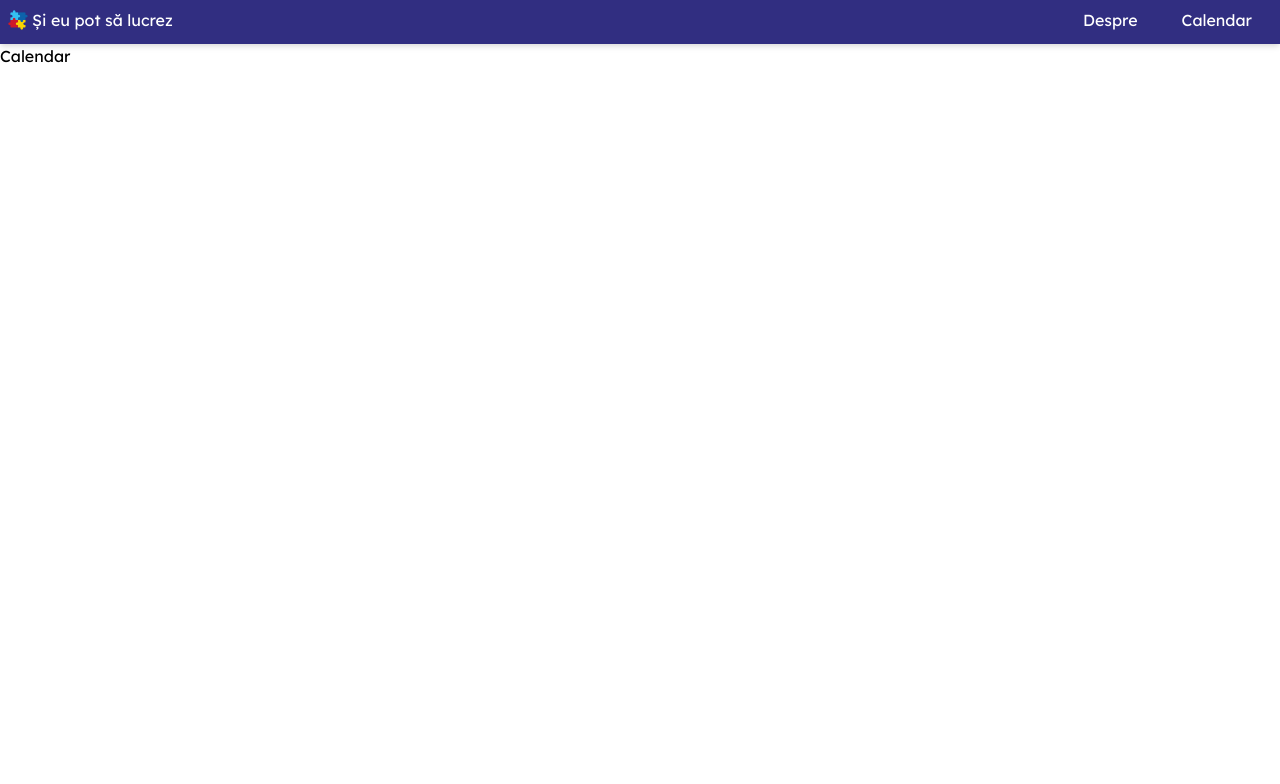
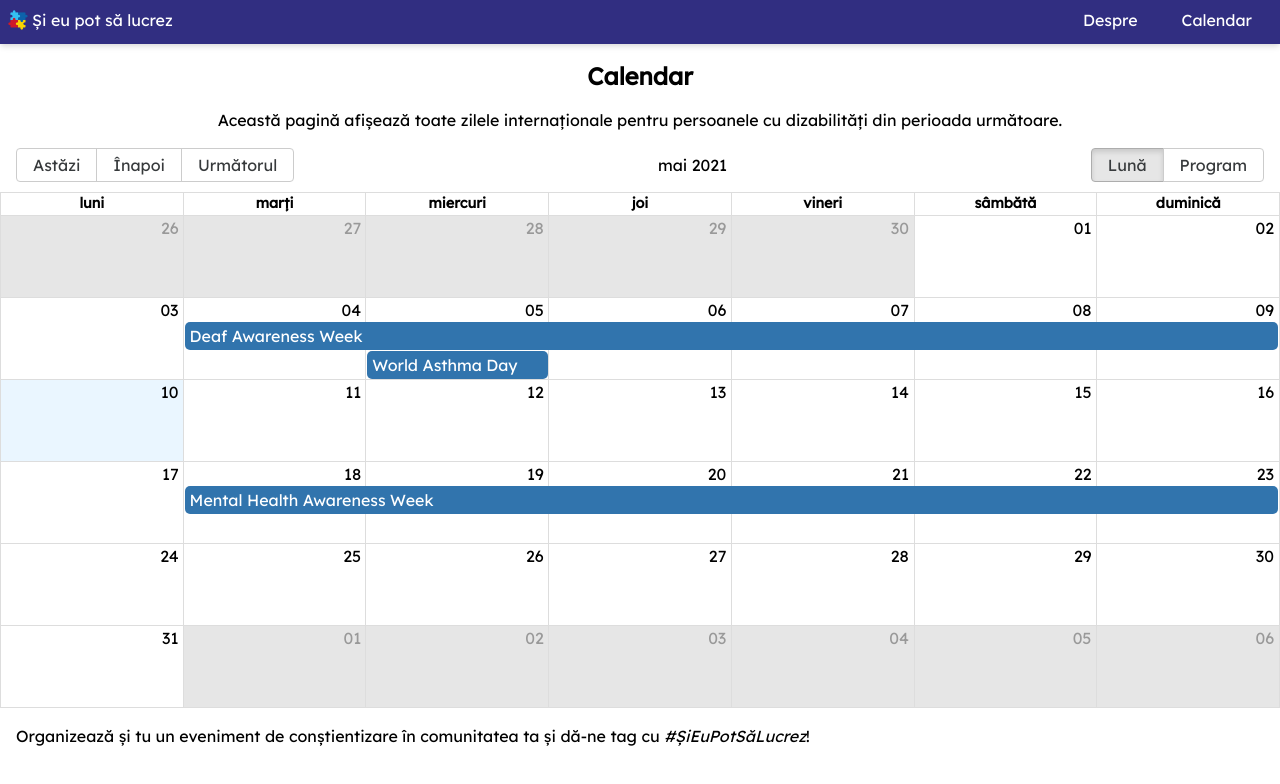
Before and after one commit to GabrielMajeri/accessibility-awareness, a Next.js app: page /calendar in a window 1280 px wide. Shown: the top 784 px of the page. Built offline with nearby package versions, Linux system fonts and the light colour scheme.

Commit message:
Implement calendar page

```diff
--- a/package.json
+++ b/package.json
@@ -9,10 +9,13 @@
   },
   "dependencies": {
     "@types/react": "^17.0.5",
+    "@types/react-big-calendar": "^0.31.0",
     "autoprefixer": "^10.2.5",
+    "date-fns": "^2.21.3",
     "next": "10.1.3",
     "postcss": "^8.2.14",
     "react": "17.0.2",
+    "react-big-calendar": "^0.33.2",
     "react-dom": "17.0.2",
     "tailwindcss": "^2.1.2",
     "typescript": "^4.2.4"
--- a/pages/calendar.tsx
+++ b/pages/calendar.tsx
@@ -1,3 +1,96 @@
-const Calendar: React.FC = () => <p>Calendar</p>;
+import {
+  Calendar as ReactBigCalendar,
+  dateFnsLocalizer,
+  Messages,
+} from "react-big-calendar";
+import "react-big-calendar/lib/css/react-big-calendar.css";
+
+import { format, parse, startOfWeek, getDay } from "date-fns";
+import roLocale from "date-fns/locale/ro";
+
+const localizer = dateFnsLocalizer({
+  format,
+  parse,
+  startOfWeek,
+  getDay,
+  locales: {
+    "ro-RO": roLocale,
+  },
+});
+
+const makeInternationalDayEvent = (
+  title: string,
+  month: number,
+  day: number
+) => {
+  const date = new Date(2021, month - 1, day);
+  return {
+    title,
+    allDay: true,
+    start: date,
+    end: date,
+  };
+};
+
+const EVENTS_LIST = [
+  makeInternationalDayEvent("World Braille Day", 1, 4),
+  makeInternationalDayEvent("World Haemophilia Day", 4, 17),
+  {
+    title: "Deaf Awareness Week",
+    allDay: true,
+    start: new Date(2021, 4, 4),
+    end: new Date(2021, 4, 10),
+  },
+  makeInternationalDayEvent("World Asthma Day", 5, 5),
+  {
+    title: "Mental Health Awareness Week",
+    allDay: true,
+    start: new Date(2021, 4, 18),
+    end: new Date(2021, 4, 24),
+  },
+  {
+    title: "Learning Disability Week",
+    allDay: true,
+    start: new Date(2021, 5, 17),
+    end: new Date(2021, 5, 23),
+  },
+  makeInternationalDayEvent(
+    "Ziua Internațională a Persoanelor cu Dizabilități",
+    12,
+    3
+  ),
+];
+
+const MESSAGES_RO: Messages = {
+  today: "Astăzi",
+  previous: "Înapoi",
+  next: "Următorul",
+  month: "Lună",
+  agenda: "Program",
+};
+
+const Calendar: React.FC = () => (
+  <>
+    <h1 className="m-4 text-2xl font-bold text-center">Calendar</h1>
+    <p className="m-4 text-center">
+      Această pagină afișează toate zilele internaționale pentru persoanele cu
+      dizabilități din perioada următoare.
+    </p>
+    <ReactBigCalendar
+      culture="ro-RO"
+      localizer={localizer}
+      events={EVENTS_LIST}
+      defaultDate={new Date()}
+      views={["month", "agenda"]}
+      defaultView="month"
+      style={{ height: "70vh" }}
+      messages={MESSAGES_RO}
+    />
+    <p className="m-4">
+      Organizează și tu un eveniment de conștientizare în comunitatea ta și
+      dă-ne tag cu <i>#ȘiEuPotSăLucrez</i>!
+    </p>
+  </>
+);
 
 export default Calendar;
--- a/styles/global.css
+++ b/styles/global.css
@@ -5,3 +5,7 @@
 html {
   scroll-behavior: smooth;
 }
+
+.rbc-toolbar {
+  margin: 0 1rem;
+}
--- a/tailwind.config.js
+++ b/tailwind.config.js
@@ -2,10 +2,10 @@ module.exports = {
   purge: ["./pages/**/*.{js,ts,jsx,tsx}", "./components/**/*.{js,ts,jsx,tsx}"],
   darkMode: false,
   theme: {
-    fontFamily: {
-      sans: ['"Lexend Deca"'],
-    },
     extend: {
+      fontFamily: {
+        sans: ['"Lexend Deca"'],
+      },
       zIndex: {
         "-10": "-10",
       },
```
Also changed, not shown: 1 other file (tests, documents, lock files or other folders).
